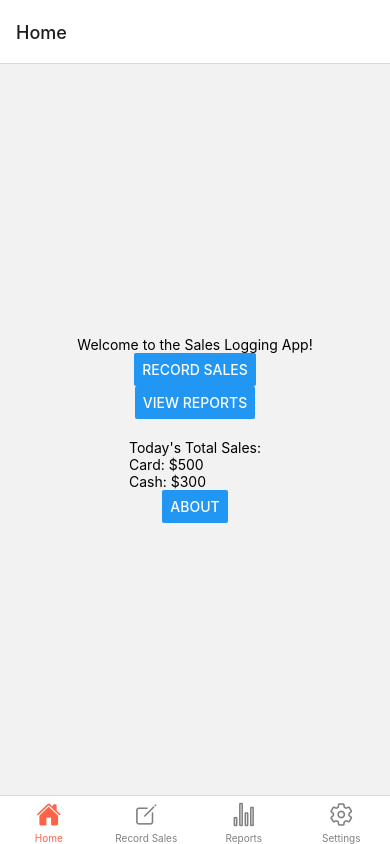
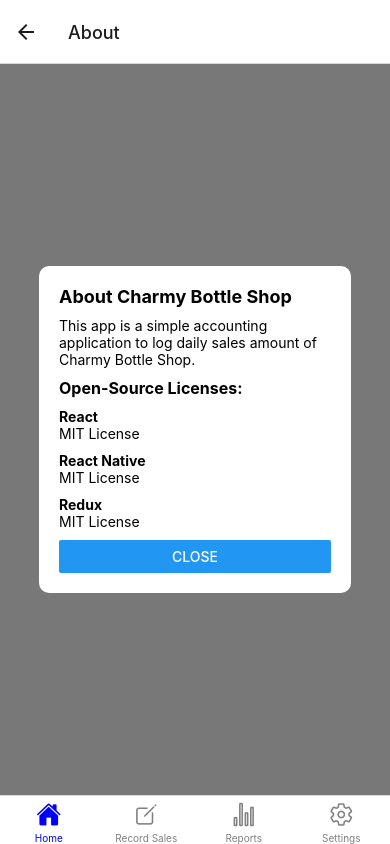
Before and after one commit to jeongdari/CharmySalesLog, a React Native app: screen /About in a window 390 px wide. Built offline with nearby package versions, Linux system fonts and the light colour scheme.

Commit message:
About View presented with modal effect

```diff
--- a/App.js
+++ b/App.js
@@ -1,26 +1,21 @@
-import React, {useEffect} from 'react';
-import { NavigationContainer } from '@react-navigation/native';
-import { createBottomTabNavigator } from '@react-navigation/bottom-tabs';
-import { Ionicons } from '@expo/vector-icons';
-import HomeScreen from './screens/HomeScreen';
-import RecordSalesScreen from './screens/RecordSalesScreen';
-import ReportsNavigator from './screens/ReportsNavigator';
-import SettingsNavigator from './screens/SettingsNavigator';
-import * as SplashScreen from 'expo-splash-screen';
+import React, { useEffect } from "react";
+import { NavigationContainer } from "@react-navigation/native";
+import { createBottomTabNavigator } from "@react-navigation/bottom-tabs";
+import { Ionicons } from "@expo/vector-icons";
+import HomeStack from "./screens/HomeStack";
+import RecordSalesScreen from "./screens/RecordSalesScreen";
+import ReportsNavigator from "./screens/ReportsNavigator";
+import SettingsNavigator from "./screens/SettingsNavigator";
+import * as SplashScreen from "expo-splash-screen";
 
 const Tab = createBottomTabNavigator();
 
 export default function App() {
   useEffect(() => {
-    // Prevent the splash screen from automatically hiding
     SplashScreen.preventAutoHideAsync();
-
-    // Simulate an asynchronous task (e.g., loading resources, initializing data)
-    // Replace this with your actual asynchronous tasks
     setTimeout(() => {
-      // After the tasks are completed, manually hide the splash screen
       SplashScreen.hideAsync();
-    }, 2000); // Adjust the duration (in milliseconds) as needed
+    }, 2000);
   }, []);
 
   return (
@@ -29,25 +24,29 @@
         screenOptions={({ route }) => ({
           tabBarIcon: ({ focused, color, size }) => {
             let iconName;
-            if (route.name === 'Home') {
-              iconName = focused ? 'home' : 'home-outline';
-            } else if (route.name === 'Record Sales') {
-              iconName = focused ? 'create' : 'create-outline';
-            } else if (route.name === 'Reports') {
-              iconName = focused ? 'stats-chart' : 'stats-chart-outline';
-            } else if (route.name === 'Settings') {
-              iconName = focused ? 'settings' : 'settings-outline';
+            if (route.name === "Home") {
+              iconName = focused ? "home" : "home-outline";
+            } else if (route.name === "Record Sales") {
+              iconName = focused ? "create" : "create-outline";
+            } else if (route.name === "Reports") {
+              iconName = focused ? "stats-chart" : "stats-chart-outline";
+            } else if (route.name === "Settings") {
+              iconName = focused ? "settings" : "settings-outline";
             }
             return <Ionicons name={iconName} size={size} color={color} />;
           },
-          tabBarActiveTintColor: 'tomato',
-          tabBarInactiveTintColor: 'gray',
+          tabBarActiveTintColor: "blue",
+          tabBarInactiveTintColor: "gray",
           tabBarStyle: {
-            display: 'flex',
+            display: "flex",
           },
         })}
       >
-        <Tab.Screen name="Home" component={HomeScreen} />
+        <Tab.Screen
+          name="Home"
+          component={HomeStack}
+          options={{ headerShown: false }}
+        />
         <Tab.Screen name="Record Sales" component={RecordSalesScreen} />
         <Tab.Screen name="Reports" component={ReportsNavigator} />
         <Tab.Screen name="Settings" component={SettingsNavigator} />
--- a/package.json
+++ b/package.json
@@ -12,6 +12,7 @@
     "@react-native-community/datetimepicker": "^8.0.1",
     "@react-navigation/material-top-tabs": "^6.6.13",
     "@react-navigation/native": "^6.1.17",
+    "@react-navigation/stack": "^6.3.29",
     "expo": "~51.0.8",
     "expo-app-loading": "^2.1.1",
     "expo-auth-session": "~5.5.2",
--- a/screens/AboutView.jsx
+++ b/screens/AboutView.jsx
@@ -1,57 +1,65 @@
 import React from 'react';
-import { Modal, View, Text, Button, StyleSheet } from 'react-native';
+import { View, Text, Button, StyleSheet, ScrollView } from 'react-native';
 
-// Sample data for open-source licenses
 const licensesData = [
-  { name: 'Library A', license: 'MIT License' },
-  { name: 'Library B', license: 'Apache License 2.0' },
+  { name: 'React', license: 'MIT License' },
+  { name: 'React Native', license: 'MIT License' },
+  { name: 'Redux', license: 'MIT License' },
   // Add more license data as needed
 ];
 
-const AboutView = ({ onClose }) => {
+export default function AboutView({ navigation }) {
   return (
-    <Modal animationType="slide" visible={true} onRequestClose={onClose}>
-      <View style={styles.container}>
-        <Text style={styles.title}>Charmy Sales Log Application</Text>
-        <Text style={styles.description}>
-          This application is a simple accounting application to log daily sales amount of Charmy Bottle Shop.
-        </Text>
+    <View style={styles.container}>
+      <View style={styles.content}>
+        <Text style={styles.title}>About Charmy Bottle Shop</Text>
+        <Text>This app is a simple accounting application to log daily sales amount of Charmy Bottle Shop.</Text>
         <Text style={styles.subtitle}>Open-Source Licenses:</Text>
-        {licensesData.map((item, index) => (
-          <Text key={index} style={styles.license}>
-            {item.name}: {item.license}
-          </Text>
-        ))}
-        <Button title="Close" onPress={onClose} />
+        <ScrollView style={styles.licenseList}>
+          {licensesData.map((license, index) => (
+            <View key={index} style={styles.licenseItem}>
+              <Text style={styles.licenseName}>{license.name}</Text>
+              <Text>{license.license}</Text>
+            </View>
+          ))}
+        </ScrollView>
+        <Button title="Close" onPress={() => navigation.goBack()} />
       </View>
-    </Modal>
+    </View>
   );
-};
+}
 
 const styles = StyleSheet.create({
   container: {
     flex: 1,
     justifyContent: 'center',
     alignItems: 'center',
+    backgroundColor: 'rgba(0,0,0,0.5)',
+  },
+  content: {
+    backgroundColor: 'white',
     padding: 20,
+    borderRadius: 10,
+    width: '80%',
+    maxHeight: '80%',
   },
   title: {
-    fontSize: 20,
+    fontSize: 18,
     fontWeight: 'bold',
     marginBottom: 10,
-  },
-  description: {
-    marginBottom: 20,
   },
   subtitle: {
     fontSize: 16,
     fontWeight: 'bold',
     marginTop: 10,
-    marginBottom: 5,
   },
-  license: {
-    marginBottom: 5,
+  licenseList: {
+    marginTop: 10,
+  },
+  licenseItem: {
+    marginBottom: 10,
+  },
+  licenseName: {
+    fontWeight: 'bold',
   },
 });
-
-export default AboutView;
--- a/screens/HomeScreen.jsx
+++ b/screens/HomeScreen.jsx
@@ -1,21 +1,11 @@
 import React, { useState } from 'react';
 import { View, Text, Button, StyleSheet } from 'react-native';
-import AboutView from './AboutView';
 
 export default function HomeScreen({ navigation }) {
-  const [showAbout, setShowAbout] = useState(false);
-
-  const handleAboutPress = () => {
-    setShowAbout(true);
-  };
-
-  const handleCloseAbout = () => {
-    setShowAbout(false);
-  };
-
   return (
     <View style={styles.container}>
-      <Text>Welcome to the Sales Logging App!</Text>
+      <Text style={styles.welcomeText}>Welcome to the Sales Logging App!</Text>
+      <View style={styles.buttonContainer}>
         <Button
           title="Record Sales"
           onPress={() => navigation.navigate('Record Sales')}
@@ -24,17 +14,12 @@
           title="View Reports"
           onPress={() => navigation.navigate('Reports')}
         />
+      </View>
       <View style={styles.salesSummary}>
         <Text>Today's Total Sales:</Text>
         <Text>Card: $500</Text>
         <Text>Cash: $300</Text>
       </View>
-
-      {/* Add a button to open the AboutView */}
-      <Button title="About" onPress={handleAboutPress} />
-
-      {/* Render the AboutView as a modal */}
-      {showAbout && <AboutView onClose={handleCloseAbout} />}
     </View>
   );
 }
@@ -42,10 +27,23 @@
 const styles = StyleSheet.create({
   container: {
     flex: 1,
+    padding: 20,
     alignItems: 'center',
     justifyContent: 'center',
   },
+  welcomeText: {
+    fontSize: 18,
+    fontWeight: 'bold',
+    marginBottom: 20,
+  },
+  buttonContainer: {
+    flexDirection: 'row',
+    justifyContent: 'space-between',
+    width: '100%',
+    marginBottom: 20,
+  },
   salesSummary: {
     marginTop: 20,
+    alignItems: 'center',
   },
 });
--- /dev/null
+++ b/screens/HomeStack.jsx
@@ -0,0 +1,41 @@
+import React from "react";
+import { Ionicons } from "@expo/vector-icons";
+import { createStackNavigator } from "@react-navigation/stack";
+import HomeScreen from "./HomeScreen";
+import AboutView from "./AboutView";
+import { TouchableOpacity } from "react-native";
+
+const Stack = createStackNavigator();
+
+function HomeStack() {
+  return (
+    <Stack.Navigator>
+      <Stack.Screen
+        name="MainHome"
+        component={HomeScreen}
+        options={({ navigation }) => ({
+          headerRight: () => (
+            <TouchableOpacity onPress={() => navigation.navigate("About")}>
+              <Ionicons
+                name="information-circle"
+                size={25}
+                color="tomato"
+                style={{ marginRight: 15 }}
+              />
+            </TouchableOpacity>
+          ),
+        })}
+      />
+      <Stack.Screen
+        name="About"
+        component={AboutView}
+        options={{
+          presentation: "modal",
+          title: "About",
+        }}
+      />
+    </Stack.Navigator>
+  );
+}
+
+export default HomeStack;
```
Also changed, not shown: 1 other file (tests, documents, lock files or other folders). Lines whose indentation alone changed are shown as unchanged.
